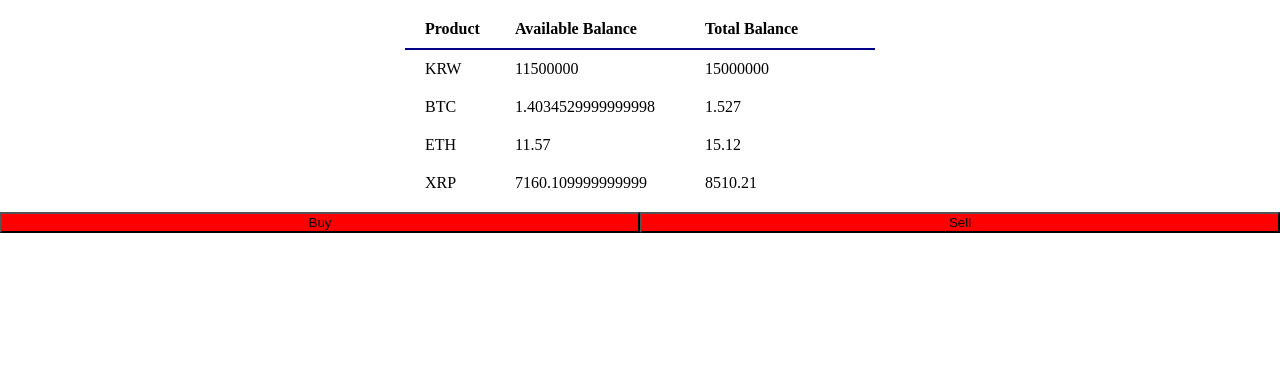
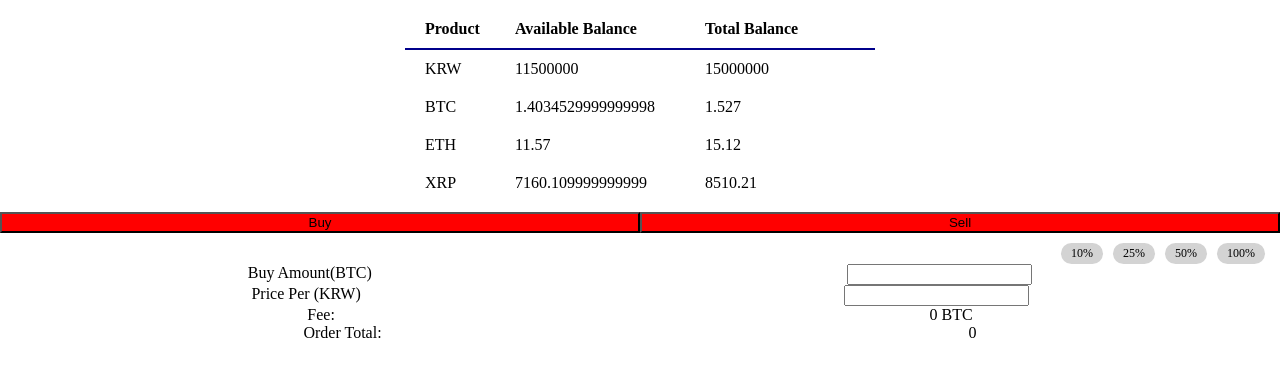
Before and after one commit to aarushi-goyal/currency-exhange, a React (Create React App) app: page / in a window 1280 px wide. Shown: the top 376 px of the page. Built offline with nearby package versions, Linux system fonts and the light colour scheme.

Commit message:
basic math to calculate the price of an order

```diff
--- /dev/null
+++ b/src/components/BuyTab.js
@@ -0,0 +1,78 @@
+import React, { Component } from 'react';
+
+const styles = {
+  container: {
+    padding: 10,
+    justifyContent: 'center',
+    display: 'flex',
+    flexDirection: 'column',
+  },
+  percentageRow: {
+    display: 'flex',
+    alignSelf: 'flex-end',
+
+  },
+  percentageItem: {
+    backgroundColor: 'lightgray',
+    borderRadius: 15,
+    padding: '3px 10px',
+    margin: '0 5px',
+    fontSize: 12,
+    cursor: 'pointer',
+  },
+  inputField: {
+    justifyContent: 'space-around',
+    display: 'flex',
+  },
+};
+
+class BuyTab extends Component {
+  constructor(props) {
+    super(props);
+
+    this.state = {
+      amount: 0,
+      pricePerUnit: 0
+    };
+
+    this.handleOnChange = this.handleOnChange.bind(this);
+  }
+
+  handleOnChange(field, value) {
+    this.setState({
+      [field]: parseFloat(value)
+    });
+  }
+
+  render() {
+    return (
+      <div style={styles.container}>
+        <div style={styles.percentageRow}>
+          {[10, 25, 50, 100].map(p => (
+            <div style={styles.percentageItem}>{p}%</div>
+          ))}
+        </div>
+        <div>
+          <div style={styles.inputField}>
+            <label htmlFor="buyAmmount">Buy Amount(BTC)</label>
+            <input type="text" onChange={e => this.handleOnChange('amount', e.target.value)} />
+          </div>
+          <div style={styles.inputField}>
+            <label htmlFor="price">Price Per (KRW)</label>
+            <input type="number" onChange={e => this.handleOnChange('pricePerUnit', e.target.value)} />
+          </div>
+          <div style={styles.inputField}>
+            <label htmlFor="fee">Fee:</label>
+            <div>0 BTC</div>
+          </div>
+          <div style={styles.inputField}>
+            <label htmlFor="total">Order Total:</label>
+            <div>{this.state.amount * this.state.pricePerUnit}</div>
+          </div>
+        </div>
+      </div>
+    );
+  }
+}
+
+export default BuyTab;
--- a/src/containers/App.js
+++ b/src/containers/App.js
@@ -2,6 +2,7 @@ import React, { Component } from 'react';
 import data from '../constants/data';
 import CurrencyTable from '../components/Currency-table';
 import TabBar from '../components/TabBar';
+import BuyTab from '../components/BuyTab';
 
 class App extends Component {
   tab = {
@@ -13,6 +14,7 @@ class App extends Component {
       <div className="App">
         <CurrencyTable tableData={data.accountPositions} />
         <TabBar activeTabs=""/>
+        <BuyTab />
       </div>
     );
   }
```
